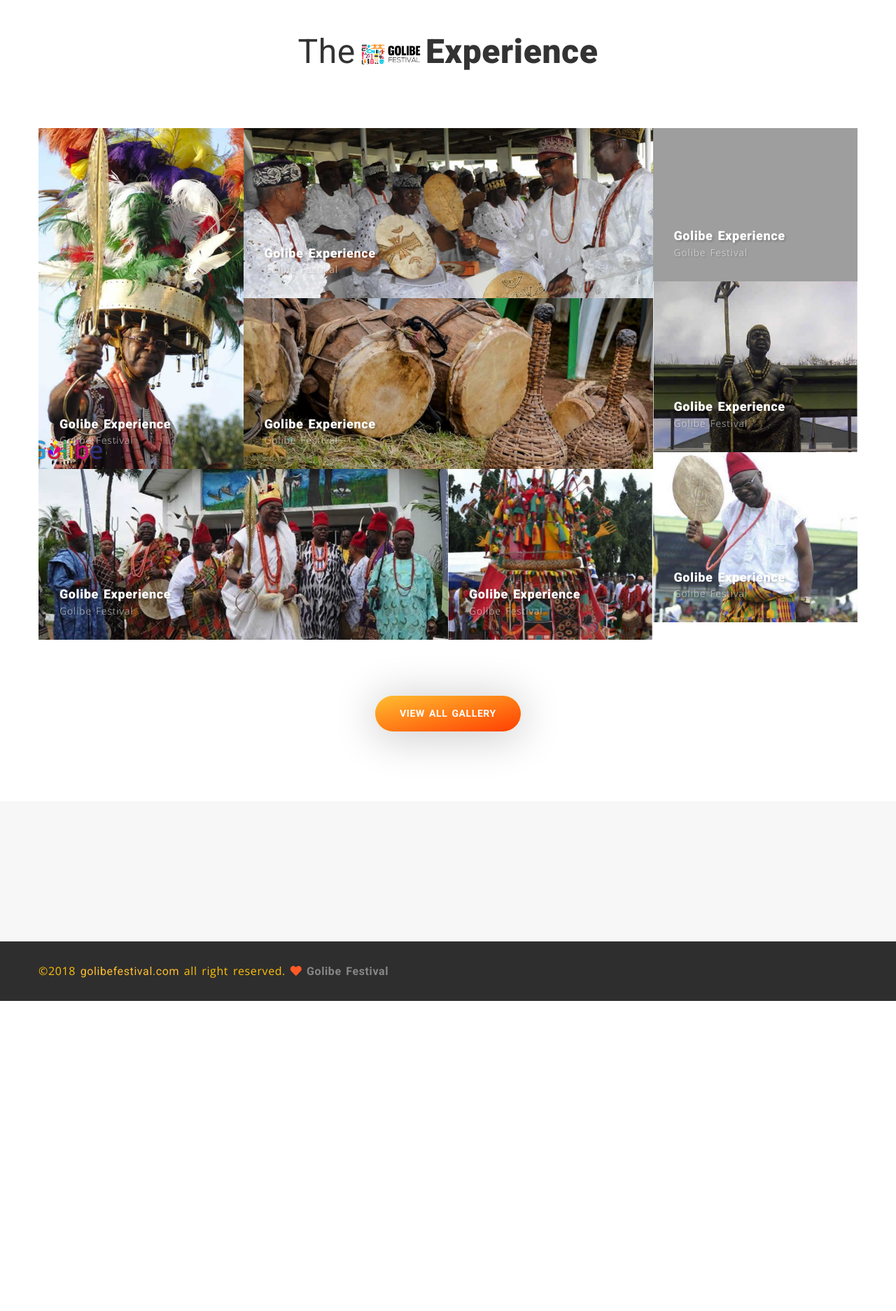
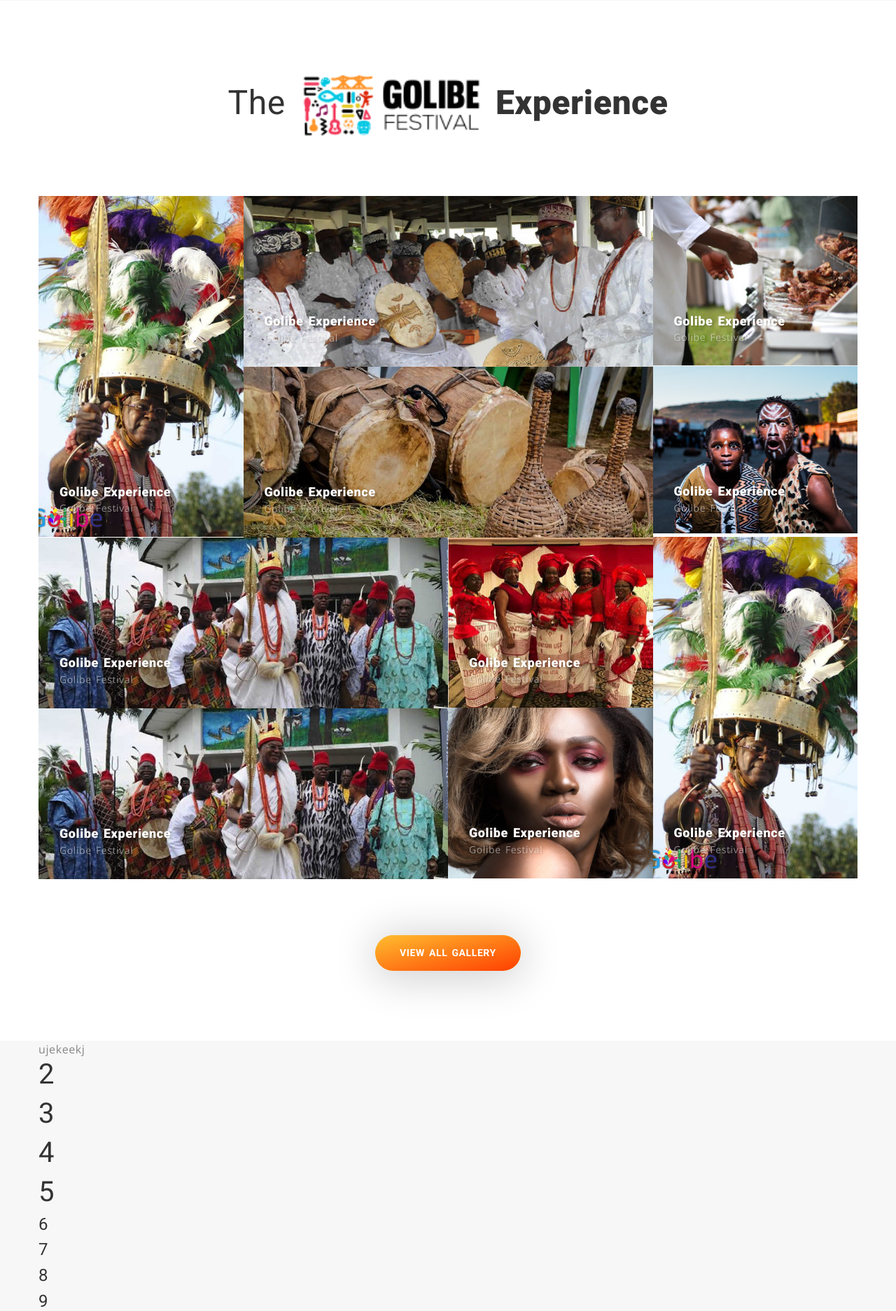
Before and after one commit to koredeadebayo/golibe, a PHP site: page / in a window 1280 px wide. Shown: the part 1767-3640 px from the top of the page at 70% size. Before the commit the page ends 3197 px from the top, so only its background shows below. Run offline with PHP 8.4, Linux system fonts and the light colour scheme; grey boxes are pictures that could not be loaded.

Commit message:
Event images edited

```diff
--- a/include/footer.php
+++ b/include/footer.php
@@ -33,7 +33,24 @@
 
 
 
-
+		<script type="text/javascript">
+			$('.owl-carousel').owlCarousel({
+				loop:true,
+				margin:10,
+				nav:true,
+				responsive:{
+					0:{
+						items:1
+					},
+					600:{
+						items:3
+					},
+					1000:{
+						items:5
+					}
+				}
+			})
+		</script>
 
 
 
--- a/index.php
+++ b/index.php
@@ -505,6 +505,7 @@
 					</div>
 				</div>
 
+				<h1 class="big-title text-center" ><strong>GOLIBE EVENTS</strong></h1>
 				<div class="services-list">
 					<ul>
 
@@ -618,7 +619,7 @@
 
 				<!-- section-title - start -->
 				<div class="section-title text-center mb-80">
-					<h2 class="big-title">The<img src="assets/images/golibe-logo2.png" title="Golibe Festival" width="100px" height="1000px"><strong>Experience</strong></h2>
+					<h2 class="big-title">The<img src="assets/images/golibe-logo2.png" title="Golibe Festival" width="300px" height="1000px"><strong>Experience</strong></h2>
 				</div>
 				<!-- section-title - end -->
 
@@ -644,8 +645,8 @@
 					</div>
 				</div>
 				<div class="grid-item photo-gallery " data-category="photo-gallery">
-					<a class="popup-link" href="assets/images/gallery/26.image.jpg">
-						<img src="assets/images/gallery/26.image.jpg" alt="Image_not_found">
+					<a class="popup-link" href="assets/images/gallery/10.image.jpg">
+						<img src="assets/images/gallery/10.image.jpg" alt="Image_not_found">
 					</a>
 					<div class="item-content">
 						<h3>Golibe Experience</h3>
@@ -654,8 +655,8 @@
 				</div>
 
 				<div class="grid-item photo-gallery " data-category="photo-gallery">
-					<a class="popup-link" href="assets/images/gallery/4.image.jpg">
-						<img src="assets/images/gallery/4.image.jpg" alt="Image_not_found">
+					<a class="popup-link" href="assets/images/gallery/16.image.jpg">
+						<img src="assets/images/gallery/16.image.jpg" alt="Image_not_found">
 					</a>
 					<div class="item-content">
 						<h3>Golibe Experience</h3>
@@ -681,9 +682,18 @@
 						<span>Golibe Festival</span>
 					</div>
 				</div>
-				<div class="grid-item photo-gallery " data-category="photo-gallery">
-					<a class="popup-link" href="assets/images/gallery/7.image.jpg">
-						<img src="assets/images/gallery/7.image.jpg" alt="Image_not_found">
+				<div class="grid-item grid-item--height2 photo-gallery " data-category="photo-gallery">
+					<a class="popup-link" href="assets/images/gallery/1.image.jpg">
+						<img src="assets/images/gallery/1.image.jpg" alt="Image_not_found">
+					</a>
+					<div class="item-content">
+						<h3>Golibe Experience</h3>
+						<span>Golibe Festival</span>
+					</div>
+				</div>
+				<div class="grid-item photo-gallery "  data-category="photo-gallery">
+					<a class="popup-link" href="assets/images/gallery/3.image.jpg">
+						<img src="assets/images/gallery/3.image.jpg" alt="Image_not_found">
 					</a>
 					<div class="item-content">
 						<h3>Golibe Experience</h3>
@@ -691,14 +701,26 @@
 					</div>
 				</div>
 				<div class="grid-item photo-gallery " data-category="photo-gallery">
-					<a class="popup-link" href="assets/images/gallery/8.image.jpg">
-						<img src="assets/images/gallery/8.image.jpg" alt="Image_not_found">
+					<a class="popup-link" href="assets/images/gallery/24.image.jpg">
+						<img src="assets/images/gallery/24.image.jpg" alt="Image_not_found">
 					</a>
 					<div class="item-content">
 						<h3>Golibe Experience</h3>
 						<span>Golibe Festival</span>
 					</div>
 				</div>
+
+
+				<div class="grid-item grid-item--width2 photo-gallery " data-category="photo-gallery">
+					<a class="popup-link" href="assets/images/gallery/6.image.jpg">
+						<img src="assets/images/gallery/6.image.jpg" alt="Image_not_found">
+					</a>
+					<div class="item-content">
+						<h3>Golibe Experience</h3>
+						<span>Golibe Festival</span>
+					</div>
+				</div>
+
 			</div>
 				<div class="text-center">
 					<a href="#!" class="custom-btn">view all gallery</a>
@@ -706,8 +728,22 @@
 
 			</div>
 		</section>
-		<section id="about-section2" class="about-section2 sec-ptb-100 bg-gray-light clearfix">
+		<section id="sponsor-section2" class="sponsor-section2 bg-gray-light">
 			<div class="container">
+				ujekeekj
+				<div class="main-carousel2 owl-theme">
+					<div class="item"><h1>2</h1></div>
+					<div class="item"><h1>3</h1></div>
+					<div class="item"><h1>4</h1></div>
+					<div class="item"><h1>5</h1></div>
+					<div class="item"><h4>6</h4></div>
+					<div class="item"><h4>7</h4></div>
+					<div class="item"><h4>8</h4></div>
+					<div class="item"><h4>9</h4></div>
+					<div class="item"><h4>10</h4></div>
+					<div class="item"><h4>11</h4></div>
+					<div class="item"><h4>12</h4></div>
+				</div>
 			</div>
 		</section>
 		<!-- event-gallery-section - end
```
Also changed, not shown: assets/images/gallery/10.image.jpg, assets/images/gallery/16.image.jpg, assets/images/gallery/24.image.jpg, assets/images/gallery/3.image.jpg, assets/images/gallery/5.image.jpg, assets/images/gallery/6.image.jpg.
